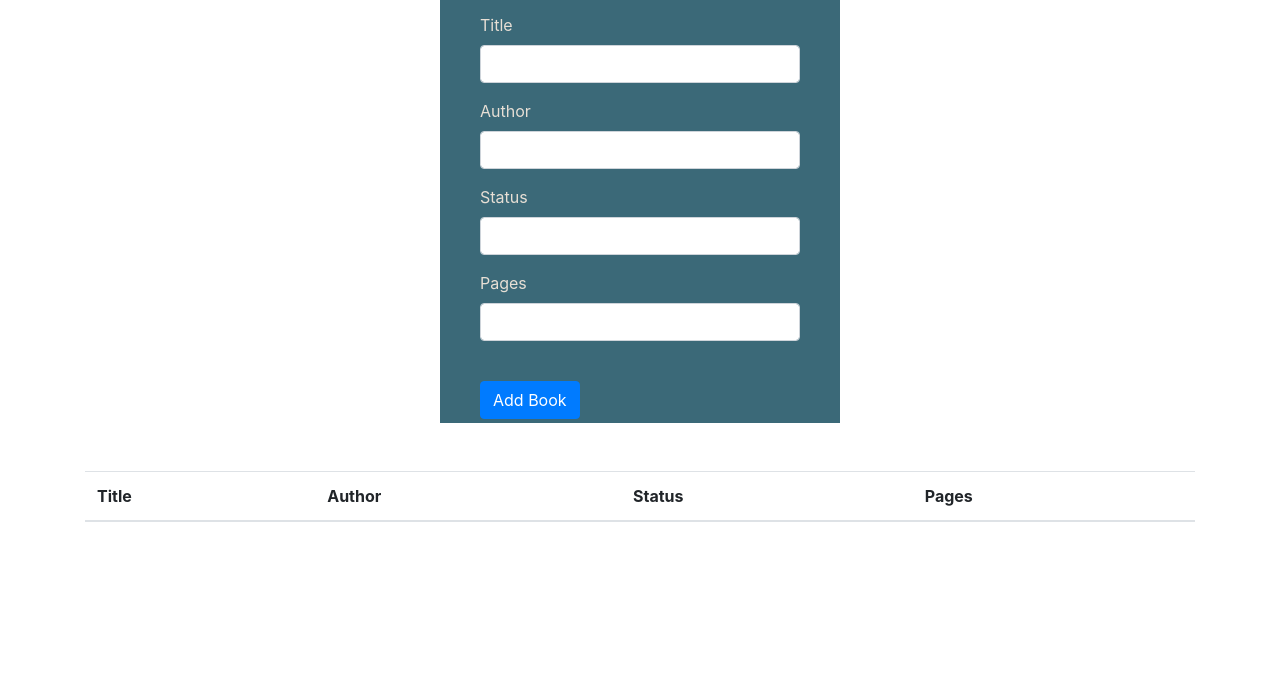
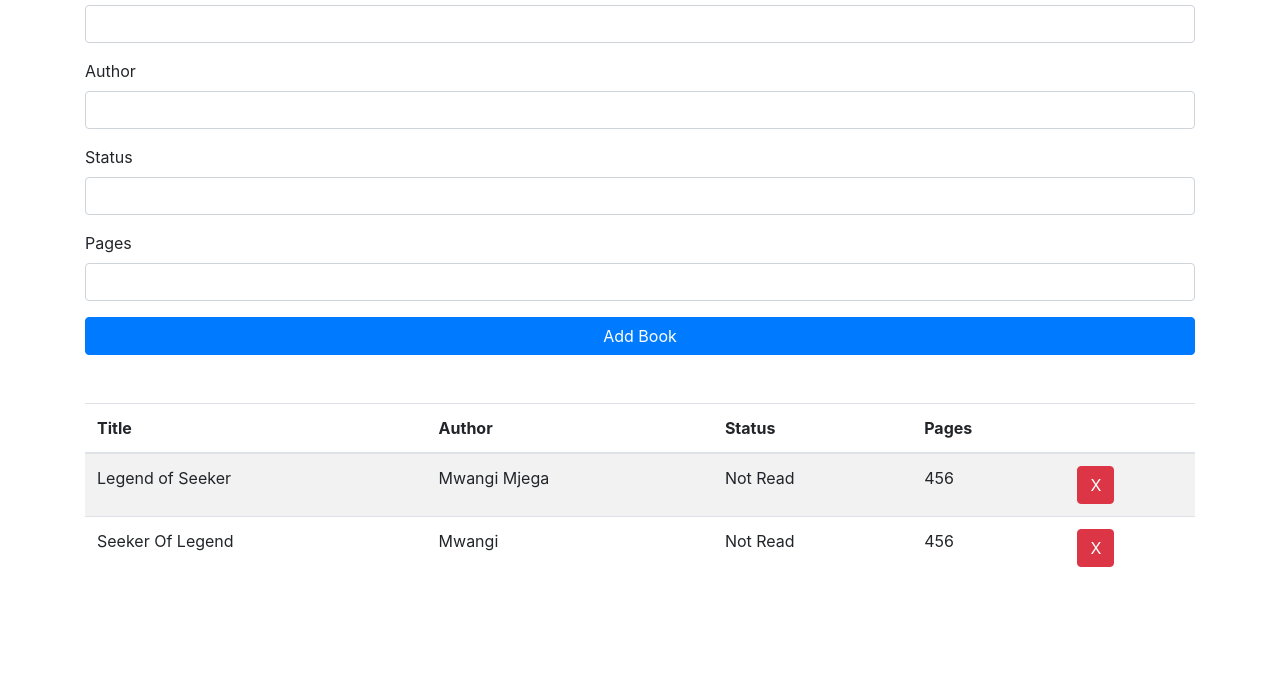
Before and after one commit to mumbimuthiga/LibraryRegister, a plain HTML site: page index.html in a window 1280 px wide. Shown: the part 126-800 px from the top of the page. Drawn offline with nearby package versions, Linux system fonts and the light colour scheme.

Commit message:
Add index and app

```diff
--- /dev/null
+++ b/app.js
@@ -0,0 +1,77 @@
+//Book Class:Represents a Book
+class Book{
+	constructor(title,author ,status ,pages){
+		this.title=title;
+		this.author=author;
+		this.status=status;
+		this.pages=pages;
+	}
+}
+
+//UI class:Handles the UI
+class UI{
+	static displayBooks(){
+		const storedBook=[
+		{
+			title:"Legend of Seeker",
+			author:"Mwangi Mjega",
+			status:"Not Read",
+			pages:'456'
+		},
+		{
+			title:" Seeker Of Legend",
+			author:"Mwangi ",
+			status:"Not Read",
+			pages:'456'
+		}
+
+		];
+		const books=storedBook;
+		books.forEach((book)=>UI.addBookToList(book));
+	}
+	 static addBookToList(book){
+	 	const list=document.querySelector('#book-list');
+	 	const row=document.createElement('tr')
+	 	row.innerHTML=`
+         <td>${book.title}</td>
+         <td>${book.author}</td>
+         <td>${book.status}</td>
+         <td>${book.pages}</td>
+         <td><a href="#" class="btn btn-danger btn-sm-delete">X</a></td>
+         `;
+      list.appendChild(row);
+	 }
+	 //Clear textfields
+	 static clearFields(){
+	 	document.querySelector('#title').value="";
+	 	document.querySelector("#author").value="";
+	 	document.querySelector('#status').value="";
+	 	document.querySelector("#pages").value="";
+
+	 }
+}
+
+//Store Class:Handles the storage
+
+//Event:Add a Book
+document.querySelector('#book-form').addEventListener('submit' ,(e)=>{
+	//Prevent actual default
+	e.preventDefault();
+
+	const title=document.querySelector('#title').value;
+	const author=document.querySelector('#author').value;
+	const status=document.querySelector('#status').value;
+	const pages=document.querySelector('#pages').value;
+
+	const book=new Book(title,author,status,pages);
+	//console.log(book);
+	UI.addBookToList(book);
+	UI.clearFields();
+
+
+});
+
+//Event:Remove a Book
+
+//Event:Display Books
+document.addEventListener('DOMContentLoaded',UI.displayBooks);
--- a/index.html
+++ b/index.html
@@ -1,42 +1,39 @@
 <!DOCTYPE html>
-<html>
+<html lang="en">
 <head>
-	<title>Library</title>
-	<link rel="stylesheet" href="https://maxcdn.bootstrapcdn.com/bootstrap/4.5.2/css/bootstrap.min.css">
-	<link rel="stylesheet" type="text/css" href="style.css">
+	<title></title>
+	<meta charset="utf-8">
 	<meta name="viewport" content="width=device-width, initial-scale=1">
-	<script src="book.js"></script>
+	<meta http-equiv="X-UA-Compatible" content="ie=edge">
+	<title>My BookApp List</title>
+	<!-- CSS only -->
+<link rel="stylesheet" href="https://stackpath.bootstrapcdn.com/bootstrap/4.5.2/css/bootstrap.min.css" integrity="sha384-JcKb8q3iqJ61gNV9KGb8thSsNjpSL0n8PARn9HuZOnIxN0hoP+VmmDGMN5t9UJ0Z" crossorigin="anonymous">
 
 </head>
 <body>
-	<div  class="container mt-4">
+<div class="container mt-4">
 	<h1 class="display-4 text-center">
-			<i class="fas fa-book-open text-primary"></i>
-			My<span class="text-primary">Book</span>List</h1>
-
-
+	<i class="fas fa-book-open  text-primary"></i>My<span class="text-primary">
+	Book </span>List</h1>
 	<form id="book-form">
-
 		<div class="form-group">
 			<label for="title">Title</label>
 			<input type="text" id="title" class="form-control">
 		</div>
 		<div class="form-group">
-		<label>Author</label>
+			<label for="author">Author</label>
 			<input type="text" id="author" class="form-control">
 		</div>
 		<div class="form-group">
-		<label>Status</label>
+			<label for="status">Status</label>
 			<input type="text" id="status" class="form-control">
 		</div>
 		<div class="form-group">
-		<label>Pages</label>
-		<input type="number" id="pages" class="form-control">
+			<label for="pages">Pages</label>
+			<input type="text" id="pages" class="form-control">
 		</div>
-	<br>
-		<div class="">
-		<button class="btn btn-primary">Add Book</button>
-	</div>
+		<input type="submit" value="Add Book" class="btn btn-primary btn-block">
+
 	</form>
 	<table class="table table-striped mt-5">
 		<thead>
@@ -45,18 +42,12 @@
 				<th>Author</th>
 				<th>Status</th>
 				<th>Pages</th>
-
+				<th></th>
 			</tr>
-
 		</thead>
 		<tbody id="book-list"></tbody>
-
 </table>
 </div>
-
-
-
-
-
+<script src="app.js"></script>
 </body>
 </html>
```
Lines whose indentation alone changed are shown as unchanged.
